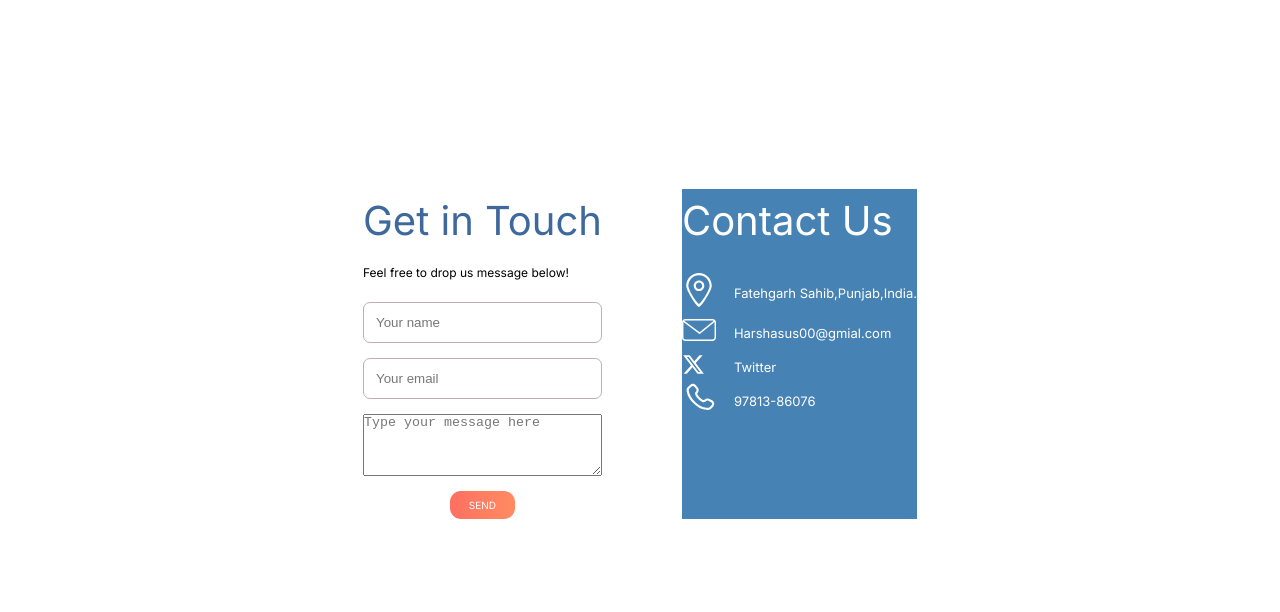
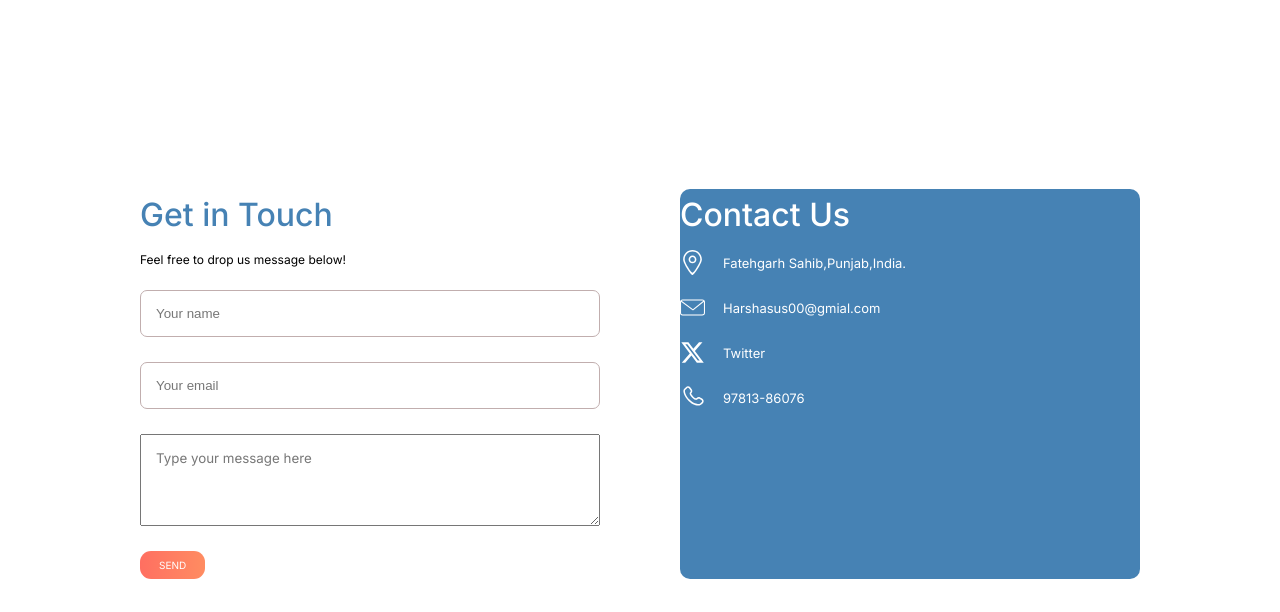
Before and after one commit to harsh120631/personal-portfolio-v2, a website built with Parcel: page index.html in a window 1280 px wide. Shown: the part 3428-4040 px from the top of the page. Built offline with nearby package versions, Linux system fonts and the light colour scheme.

Commit message:
working on a contact us page

```diff
--- a/index.html
+++ b/index.html
@@ -240,7 +240,7 @@
       <!-- contact us page -->
       <section class="Contact-us">
         <div class="Contact-us__user--info">
-          <h2 class="Contact-us__user--heading">Get in Touch</h2>
+          <h3 class="Contact-us__user--heading">Get in Touch</h3>
           <p class="Contact-us__user--sub-heading">
             Feel free to drop us message below!
           </p>
@@ -252,38 +252,37 @@
               rows="4"
               required
             ></textarea>
-            <div class="Contact-us__user--btn text-center ">
+            <div class="Contact-us__user--btn">
               <button type="submit" class="reusable__btn">SEND</button>
             </div>
           </form>
         </div>
         <div class="Contact-us__our--info">
-          <h2 class="Contact-us__our--heading">Contact Us</h2>
+          <h3 class="Contact-us__our--heading">Contact Us</h3>
           <div class="Contact-us__our--text">
             <div class="Contact-us__our--location Contact-us__our--details  " style="gap: 1.8rem;">
-              <div class="Contact-us__our--location__logo">
+              <div class="Contact-us__our--location__logo flex">
                 <img
                   src="src/icon/location svg.svg"
-                  height="34px"
-                  width="34px"
+
                 />
               </div>
               <div class="Contact-us__our--location__text">Fatehgarh Sahib,Punjab,India.</div>
             </div>
             <div class="Contact-us__our--email Contact-us__our--details" style="gap: 1.8rem;">
-              <div class="Contact-us__our--email__logo">
-                <img src="src/icon/Email svg.svg" height="34px" width="34px" />
+              <div class="Contact-us__our--email__logo flex">
+                <img src="src/icon/Email svg.svg"/>
               </div>
               <div class="Contact-us__our--email__text">
                 Harshasus00@gmial.com
               </div>
             </div>
-            <div class="Contact-us__our--Twitter Contact-us__our--details" style="gap: 2.9rem;">
-              <div class="Contact-us__our--Twitter__logo">
+            <div class="Contact-us__our--Twitter Contact-us__our--details" style="gap: 1.8rem;">
+              <div class="Contact-us__our--Twitter__logo flex">
                 <svg
                   xmlns="http://www.w3.org/2000/svg"
                   viewBox="0 0 512 512"
-                  height="23px"
+
                 >
                   <path
                     d="M389.2 48h70.6L305.6 224.2 487 464H345L233.7 318.6 106.5 464H35.8L200.7 275.5 26.8 48H172.4L272.9 180.9 389.2 48zM364.4 421.8h39.1L151.1 88h-42L364.4 421.8z"
@@ -293,7 +292,7 @@
               <div class="Contact-us__our--Twitter__text">Twitter</div>
             </div>
             <div class="Contact-us__our--number Contact-us__our--details " style="gap: 1.8rem;">
-              <div class="Contact-us__our--number__logo">
+              <div class="Contact-us__our--number__logo flex">
                 <img src="src/icon/phonesvg.svg" height="34px" width="34px" />
               </div>
               <div class="Contact-us__our--number__text">97813-86076</div>
--- a/src/sass/layout/_contactus.scss
+++ b/src/sass/layout/_contactus.scss
@@ -1,8 +1,12 @@
+@use "../abstract/variable" as *;
 .Contact-us{
 
     &__user{
-
+        &--info{
+            flex: 1;
+        }
         &--heading{
+            color: $color-primary;
             margin-bottom: 1rem;
         }
         &--sub-heading{
@@ -11,7 +15,7 @@
             font-family: inherit;
         }
         &--form input{
-            padding: 1.2rem 1.2rem;
+            padding: 1.5rem;
             border-radius: 0.7rem;
             border: 1px solid #c1aeae;
             color: black;
@@ -26,9 +30,11 @@
         &--form{
             & textarea {
                 color: black;
+                padding: 1.5rem;
 
                 &::placeholder{
                     color: #777;
+                    font-family: $font-display;
                 }
                 &:focus{
                     border: 1px solid steelblue;
@@ -41,13 +47,19 @@
 
     &__user--form{
         display: flex;
-        gap: 1.5rem;
+        gap: 2.5rem;
         flex-direction: column;
     }
 
     &__our{
         &--info{
+            flex: 1;
             background-color: steelblue;
+            border-radius: 1rem;
+        }
+        &--email__logo img,&--location__logo img, &--Twitter__logo svg,&--number__logo img{
+            height: 2.5rem;
+            width: 2.5rem;
         }
 
         &--heading{
@@ -60,8 +72,15 @@
             color: white;
             font-size: 1.3rem;
         }
+        &--details:not(:last-child){
+            margin-bottom: 2rem;
+        }
         &--Twitter__logo{
             fill: white;
         }
     }
 }
+.flex{
+    display: flex;
+    align-items: center;
+}
--- a/src/sass/pages/_home.scss
+++ b/src/sass/pages/_home.scss
@@ -17,7 +17,7 @@
 }
 
 .Contact-us{
-    max-width: 130rem;
+    max-width: 100rem;
     margin: 0 auto;
     padding: 9.6rem 0 ;
     display: flex;
```
